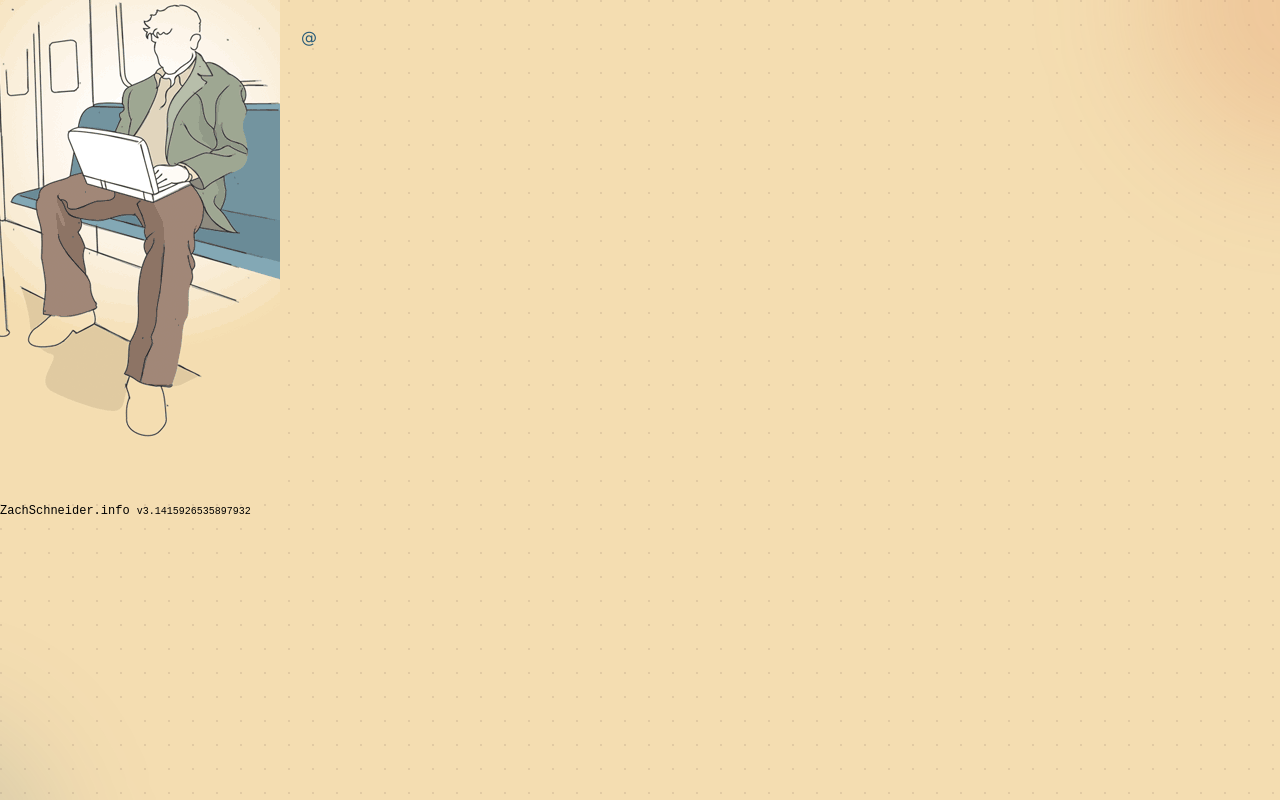
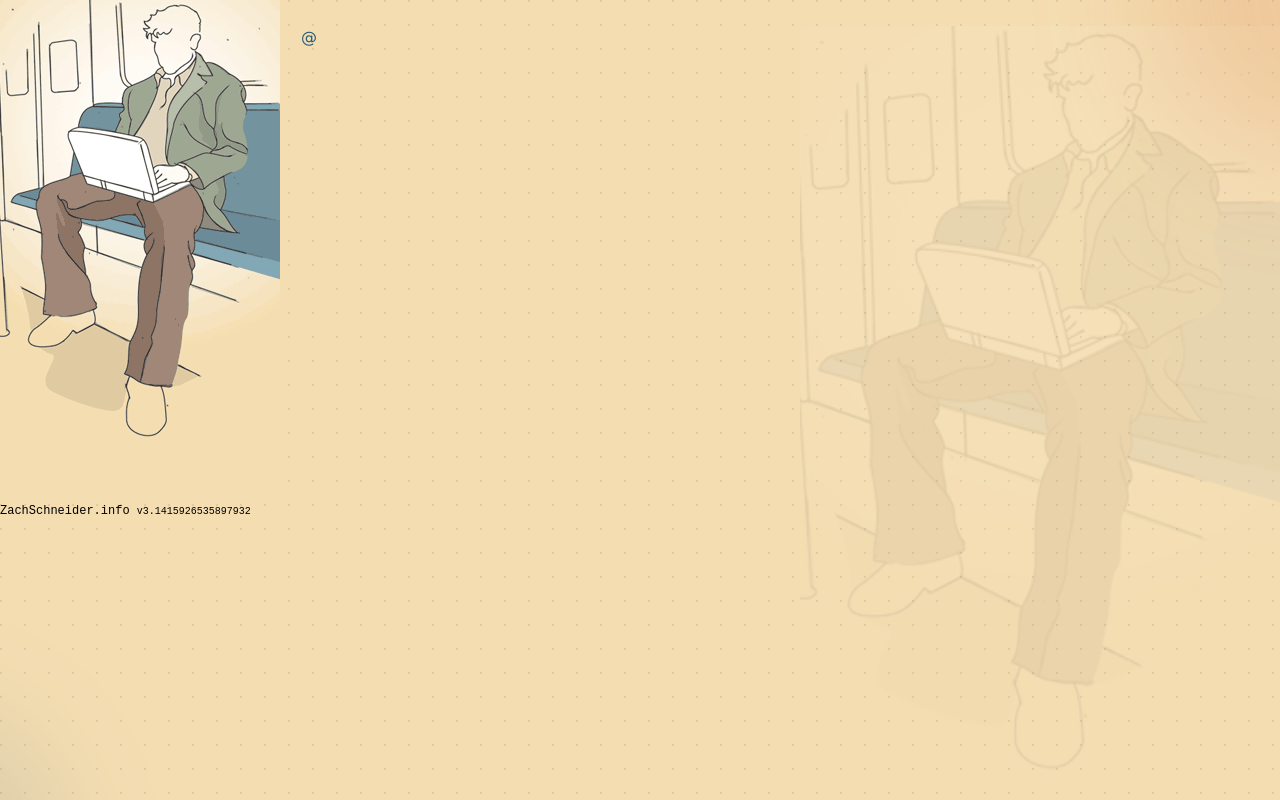
Before and after one commit to zkm/info, a website built with webpack: page src/index.hbs in a window 1280 px wide. Built offline with nearby package versions, Linux system fonts and the light colour scheme.

Commit message:
Extend the faded background illustration to all screen sizes
Renamed .mobile-bg to .bg-illustration and dropped the >=620px
display:none. On desktop it's anchored to the right (background-
position: right center) instead of centered, so it fills the empty
margin next to the content column rather than sitting behind the text.

```diff
--- a/src/index.hbs
+++ b/src/index.hbs
@@ -13,7 +13,7 @@
   <body>
     <div class='parallax-blob parallax-blob--amber' data-depth='24'></div>
     <div class='parallax-blob parallax-blob--teal' data-depth='14'></div>
-    <div class='mobile-bg'></div>
+    <div class='bg-illustration'></div>
     <div class='container'>
       <header>
         <h1>{{header}} <small>{{version}}</small></h1>
--- a/src/style/main.css
+++ b/src/style/main.css
@@ -81,19 +81,22 @@ header h1 {
   }
 }
 
-/* Below 620px the illustration has nowhere to sit as a sidebar (header above), so it's
-   shown faded full-screen behind the content instead of disappearing outright. */
-.mobile-bg {
+/* A faded echo of the illustration behind the whole page at every width. The gif is
+   only 282x439, so its size is capped to avoid visibly upscaling/blurring it.
+   Centered on mobile (single column, nothing to dodge); shifted into the empty
+   right margin at 620px+ so it never sits behind the text column. */
+.bg-illustration {
   position: fixed;
   inset: 0;
   z-index: 0;
-  background: url('../assets/bg-header.gif') no-repeat center / contain;
+  background: url('../assets/bg-header.gif') no-repeat center / min(480px, 70vh)
+    auto;
   opacity: 0.1;
   pointer-events: none;
 }
 @media (min-width: 620px) {
-  .mobile-bg {
-    display: none;
+  .bg-illustration {
+    background-position: right center;
   }
 }
 footer {
```
